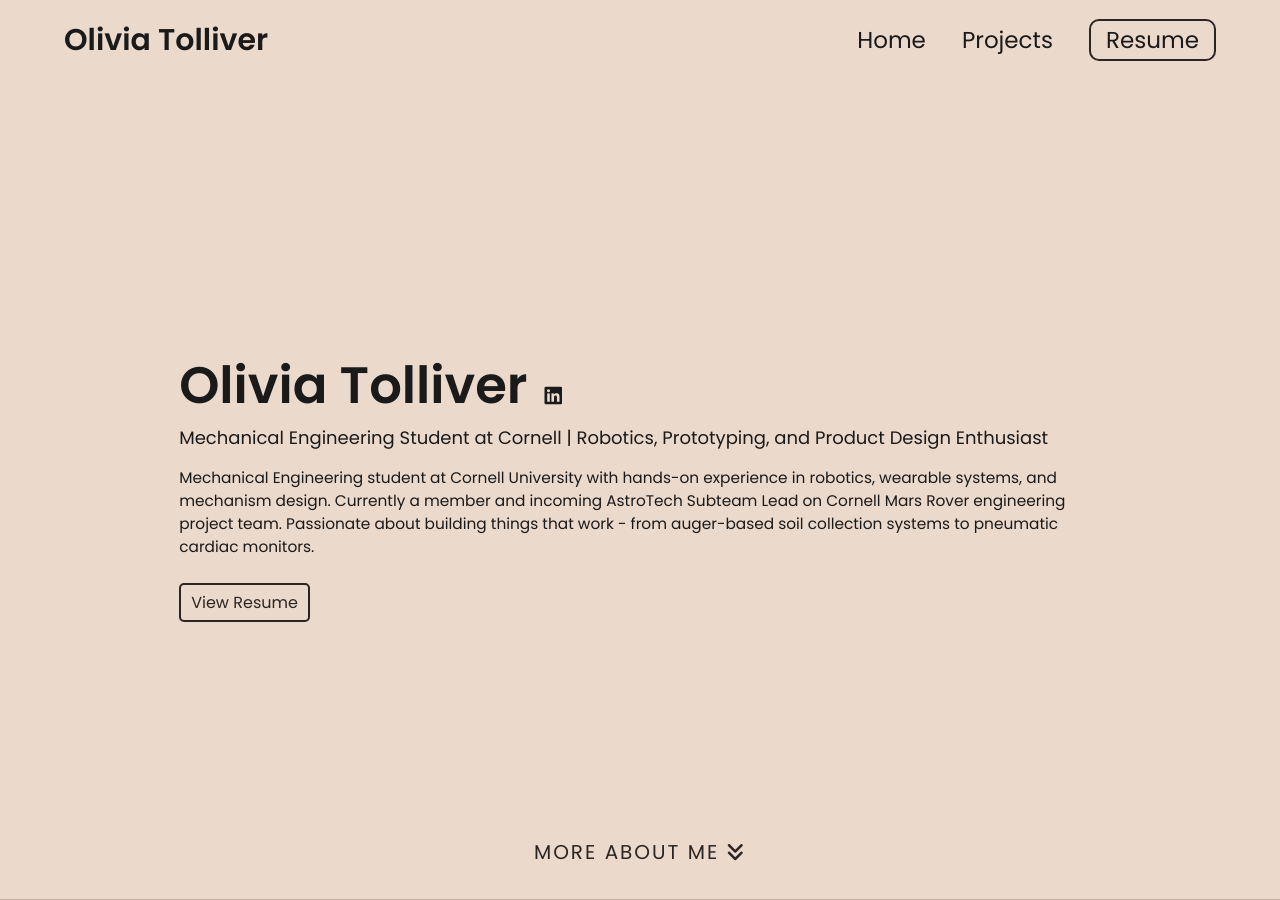
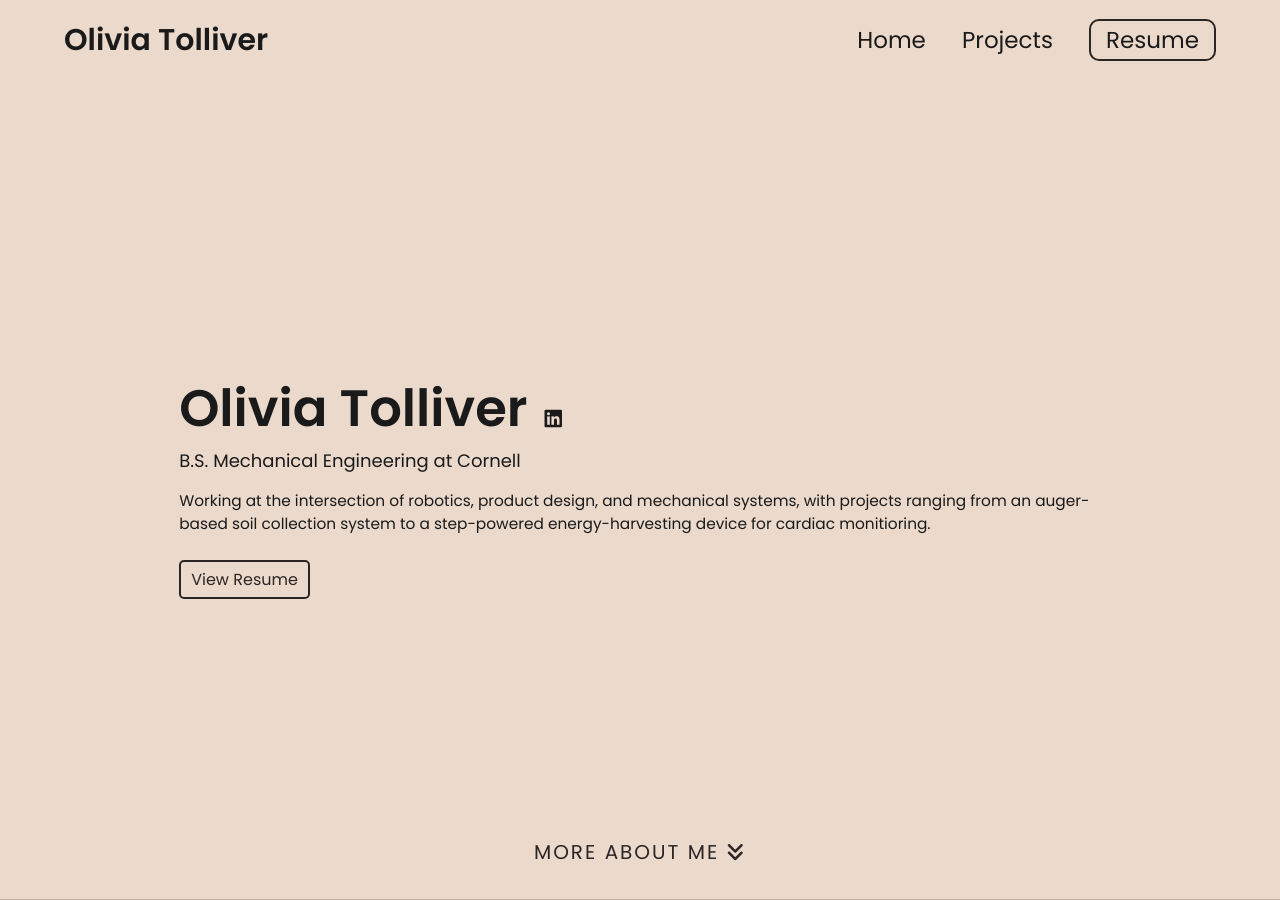
Before and after one commit to oliviatolliver/oliviatolliver.github.io, a Jekyll site: the page built from index.html, in a window 1280 px wide and 900 px high. Built offline with Jekyll 4.4.1, drawn with Linux system fonts in a browser that asks for light colours.

Commit message:
editing my description

```diff
--- a/_config.yml
+++ b/_config.yml
@@ -13,11 +13,10 @@
 
 # Hero Section
 name: Olivia Tolliver
-headline: Mechanical Engineering Student at Cornell | Robotics, Prototyping, and Product Design Enthusiast
+headline: B.S. Mechanical Engineering at Cornell
 description: >- # dont remove this line. this will ignore all new lines until the next section
-  Mechanical Engineering student at Cornell University with hands-on experience in robotics, wearable systems, and
-  mechanism design. Currently a member and incoming AstroTech Subteam Lead on Cornell Mars Rover engineering project team.
-  Passionate about building things that work - from auger-based soil collection systems to pneumatic cardiac monitors.
+  Working at the intersection of robotics, product design, and mechanical systems, with projects ranging from
+  an auger-based soil collection system to a step-powered energy-harvesting device for cardiac monitioring.
 
 # Place your profile image in /assets/images/profile-image/folder and edit the file name
 profile_image: ./assets/images/profile-image/avatar.jpeg
```
